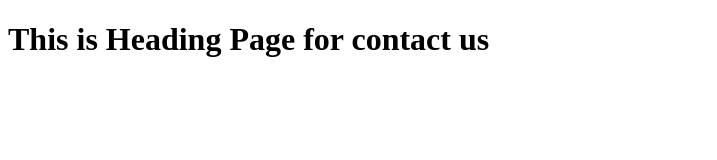
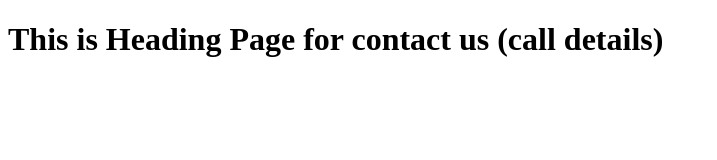
Before and after one commit to averma247/GIT-Command-Example, a plain HTML site: page contact.html in a window 1280 px wide. Shown: the whole page, without its empty margins (0-717 px from the left). Drawn offline with Linux system fonts and the light colour scheme.

Commit message:
Changes in contact html

```diff
--- a/contact.html
+++ b/contact.html
@@ -4,7 +4,7 @@
 	<meta charset="utf-8">
 	<meta name="viewport" content="width=device-width, initial-scale=1">
 	<title>Contact Us</title>
-	<h1>This is Heading Page for contact us</h1>
+	<h1>This is Heading Page for contact us (call details)</h1>
 </head>
 <body>
 
```
